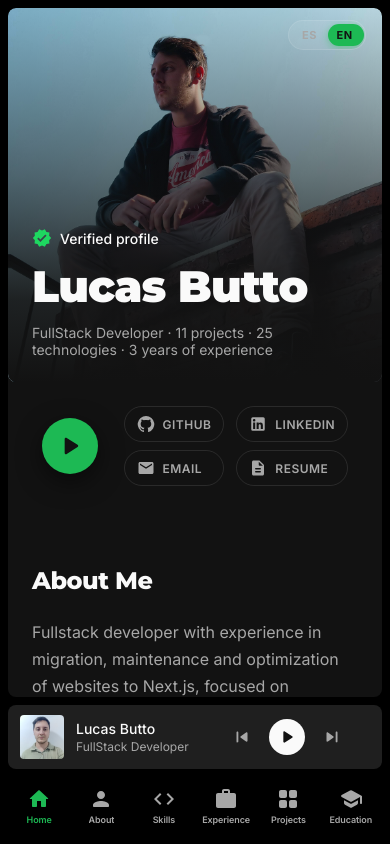
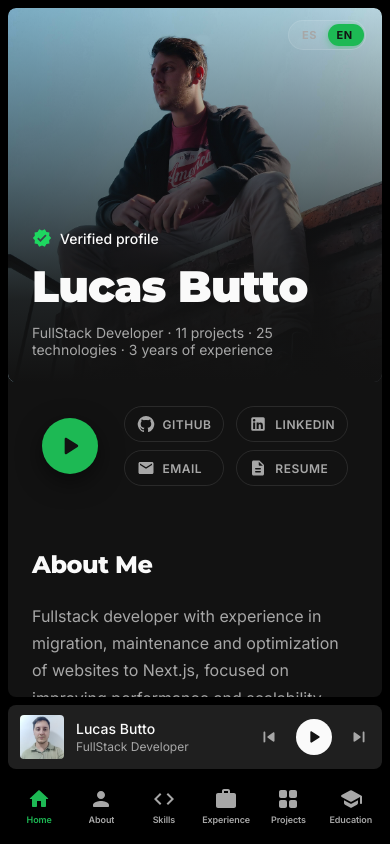
Before and after one commit to LucasButto/Portfolio-Spotify, a React (Vite) app: page / in a window 390 px wide. Built offline with nearby package versions, Linux system fonts and the light colour scheme.

Commit message:
Style: fix mobile hero spacing and player bar layout shift
- Add 8px bottom padding under the hero's play button and social links on mobile
- Keep the player bar's transport controls pinned to the right regardless of
  how long the current track's title is

```diff
--- a/src/components/Hero/Hero.scss
+++ b/src/components/Hero/Hero.scss
@@ -127,7 +127,7 @@
     display: flex;
     flex-direction: column;
     gap: 12px;
-    padding: 24px;
+    padding: 24px 24px 8px;
 
     @include m.from(v.$bp-md) {
       // Same max-width + centering as .hero__content above, so the play
--- a/src/components/PlayerBar/PlayerBar.scss
+++ b/src/components/PlayerBar/PlayerBar.scss
@@ -24,6 +24,12 @@
     align-items: center;
     gap: 12px;
     min-width: 0;
+
+    // Absorbs the leftover width so the title's length never pushes the
+    // controls around — without this the track sizes to its own content.
+    @include m.until(v.$bp-md) {
+      flex: 1;
+    }
 
     @include m.from(v.$bp-md) {
       width: 30%;
@@ -134,7 +140,11 @@
     gap: 8px;
     max-width: 45%;
 
+    // Phones hide the progress bar, so this is just the controls: pin them
+    // to the right at their natural width instead of centring in a box that
+    // grows and shrinks with the track beside it.
     @include m.until(v.$bp-sm) {
+      flex: 0 0 auto;
       max-width: none;
     }
   }
```
